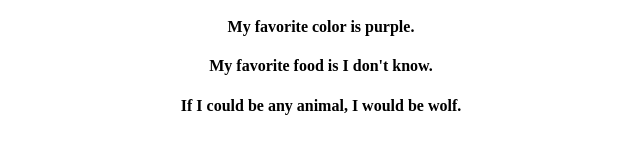
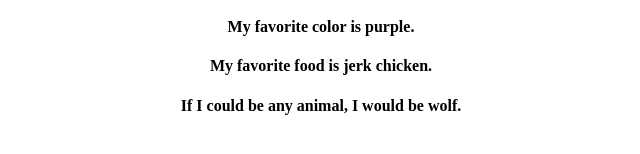
Before and after one commit to MichaelMcF/my-first-repo, a plain HTML site: page index.html in a window 1280 px wide. Shown: the part 212-366 px from the top of the page, 319-959 px from the left. Drawn offline with Linux system fonts and the light colour scheme.

Commit message:
Update index.html

```diff
--- a/index.html
+++ b/index.html
@@ -13,7 +13,7 @@
 				<h3>About Me:</h3>
 					<h4>My hometown is Jamaica, NY.</h4>
 					<h4>My favorite color is purple.</h4>
-					<h4>My favorite food is I don't know.</h4>
+					<h4>My favorite food is jerk chicken.</h4>
 					<h4>If I could be any animal, I would be wolf.</h4>
 			</div>
 		  </body>
```
